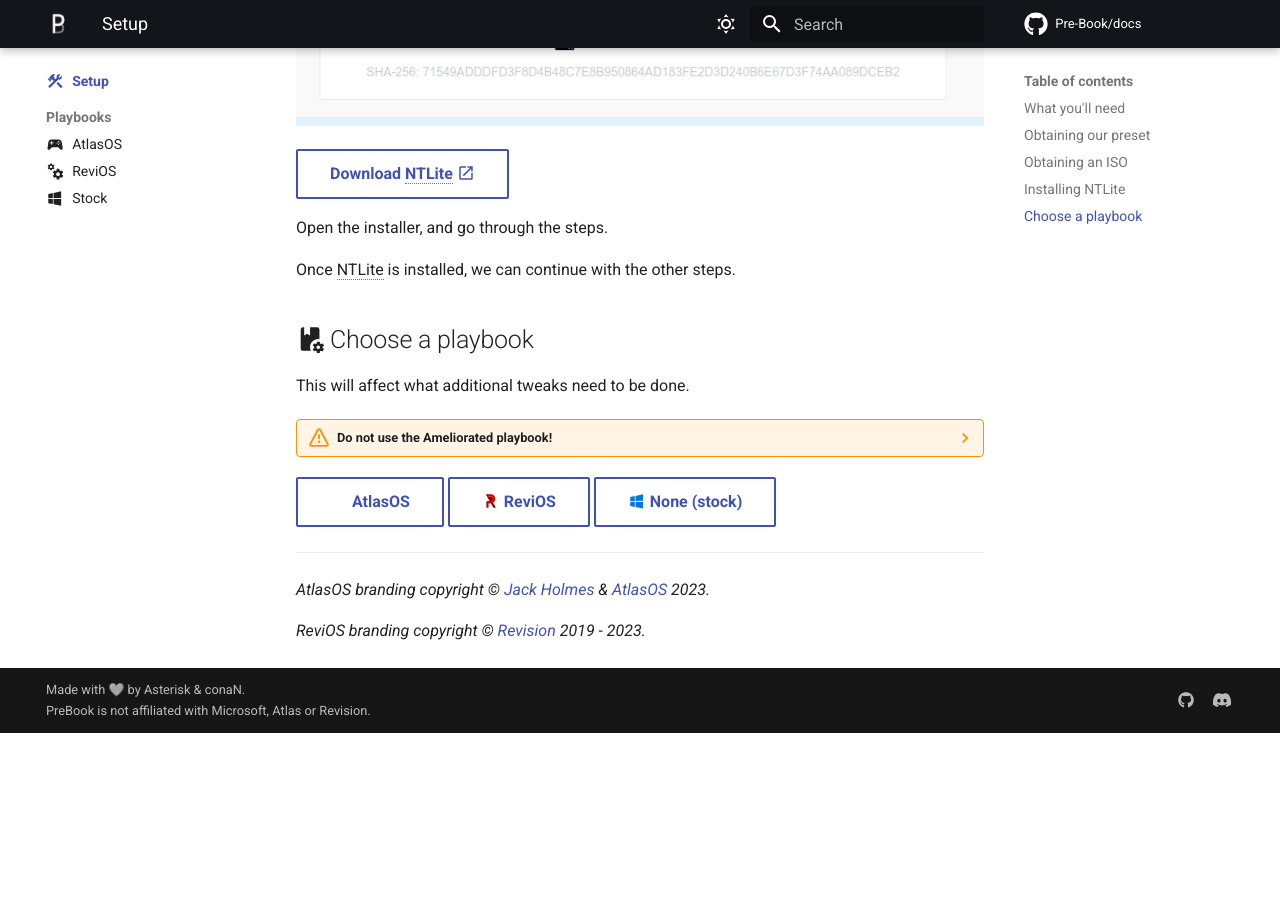
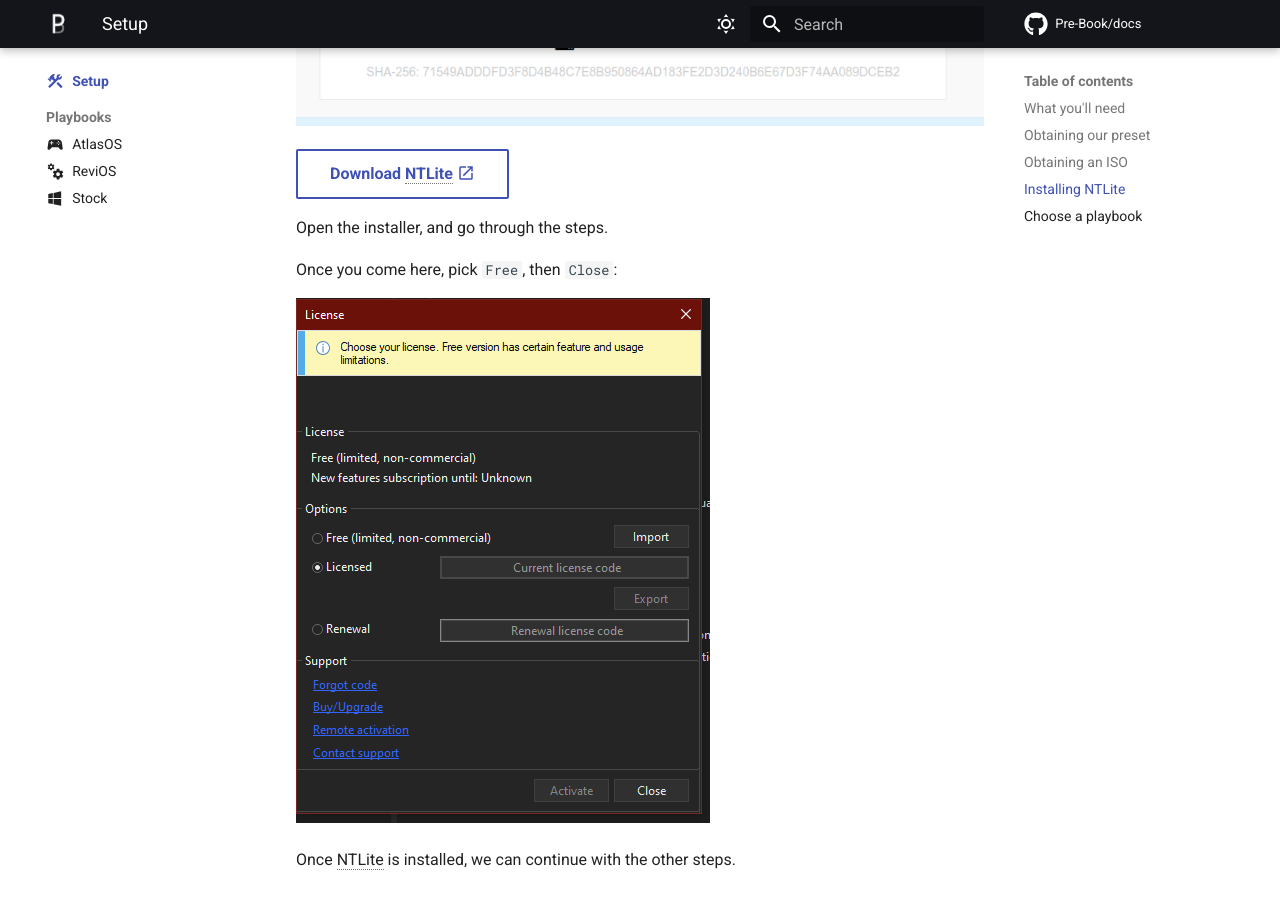
Before and after one commit to Pre-Book/docs, an MkDocs documentation site: the page built from docs/setup/README.md, in a window 1280 px wide and 900 px high, scrolled down 2606 px. Built offline with MkDocs 1.6.1 and Material for MkDocs 9.7.7, drawn with Linux system fonts in a browser that asks for light colours; emoji names are drawn with the system emoji font; comment, search, counter and statistics services are not loaded; before the commit the page ends 3339 px from its top, so only the background shows below that.

Commit message:
feat(ntlite): License info

```diff
--- a/docs/setup/README.md
+++ b/docs/setup/README.md
@@ -126,6 +126,10 @@ Click the button below and pick `64-bit` under `Stable`:
 
 Open the installer, and go through the steps.
 
+Once you come here, pick `Free`, then `Close`:
+
+![license](../assets/license.png)
+
 Once NTLite is installed, we can continue with the other steps.
 
 ## :material-book-cog: Choose a playbook
```
Also changed, not shown: docs/assets/license.png (added).
